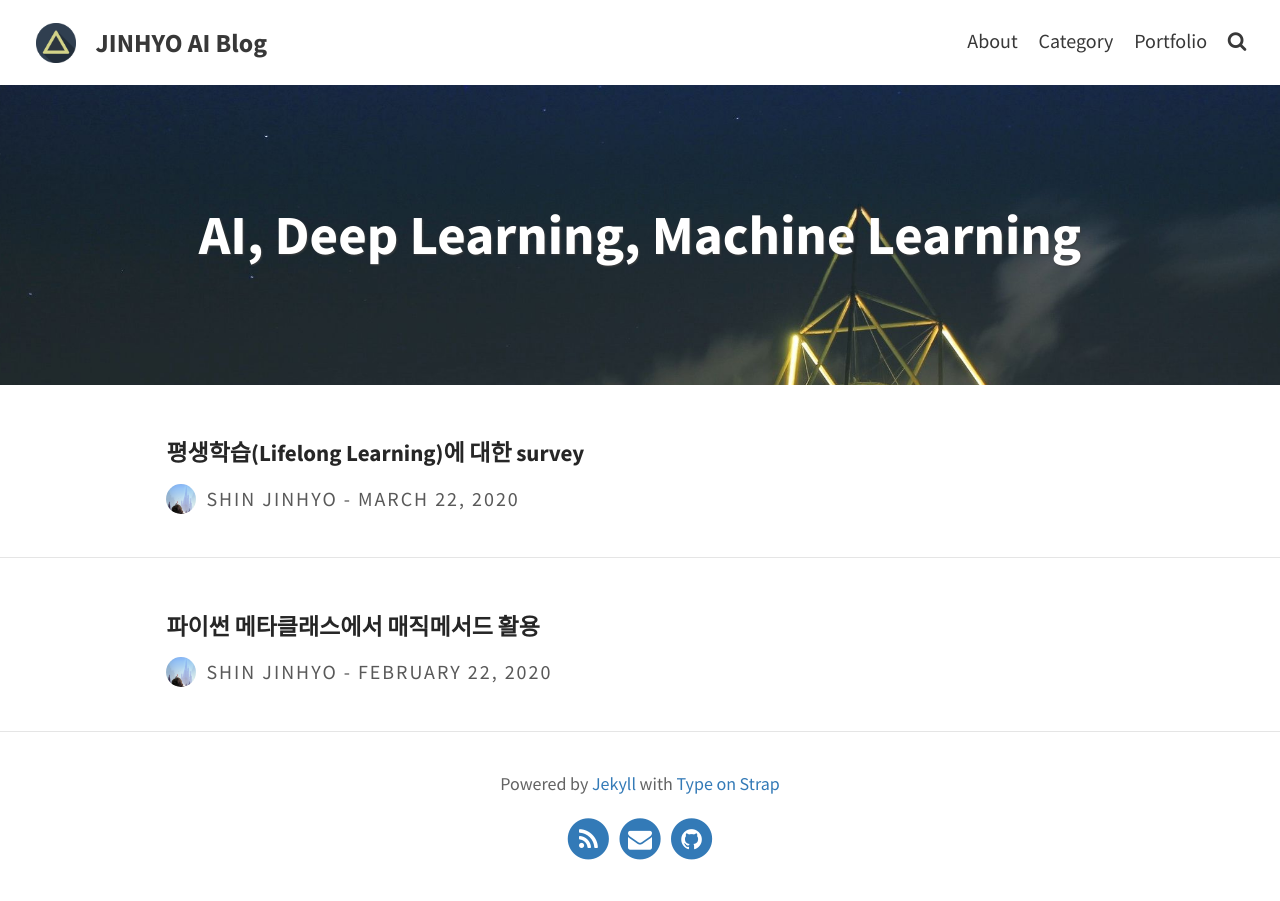
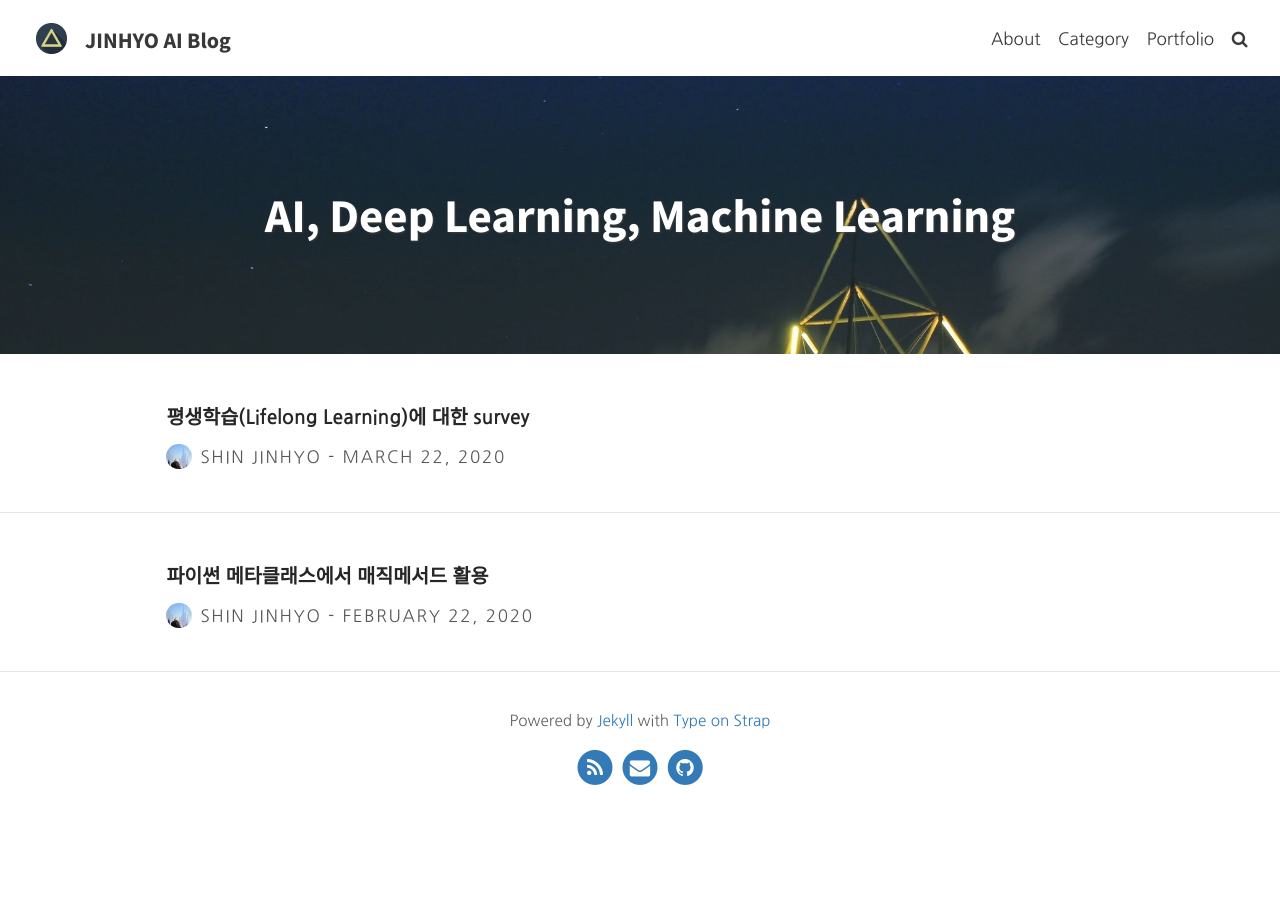
Before and after one commit to realblack0/jinhyo_ai_blog, a Jekyll site: the page built from index.html, in a window 1280 px wide. Built offline with Jekyll 4.4.1, drawn with Linux system fonts in a browser that asks for light colours; the list of posts is cut into pages by our own code.

Commit message:
나눔 폰트 적용, 폰트 사이즈 변경

```diff
--- a/_sass/base/_variables.scss
+++ b/_sass/base/_variables.scss
@@ -1,8 +1,9 @@
 // Typography
-$font-family-main: 'Source Sans Pro', Helvetica, Arial, sans-serif;
-$font-family-headings: 'Source Sans Pro', Helvetica, Arial, sans-serif;
+@import url(http://fonts.googleapis.com/earlyaccess/nanumgothic.css);
+$font-family-main: "Nanum Gothic", 'Source Sans Pro', Helvetica, Arial, sans-serif;
+$font-family-headings: "Nanum Gothic", 'Source Sans Pro', Helvetica, Arial, sans-serif;
 $font-family-logo: 'Source Sans Pro', Helvetica, Arial, sans-serif;
-$font-size: 1.25em;
+$font-size: 1.063em;
 
 // Padding
 $padding-x-large: 23%;
```
Also changed, not shown: screenshot.png (deleted), 3 other files.
